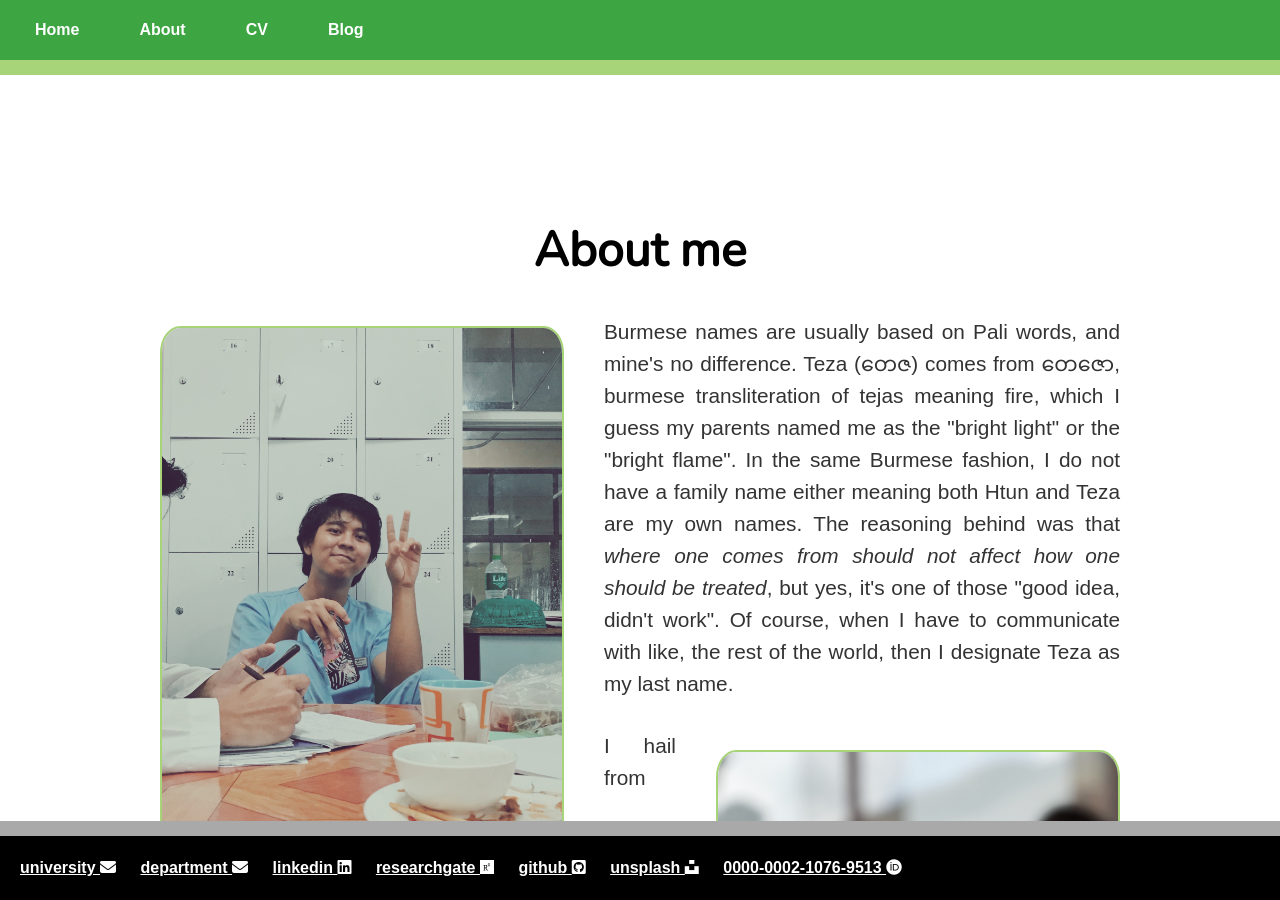
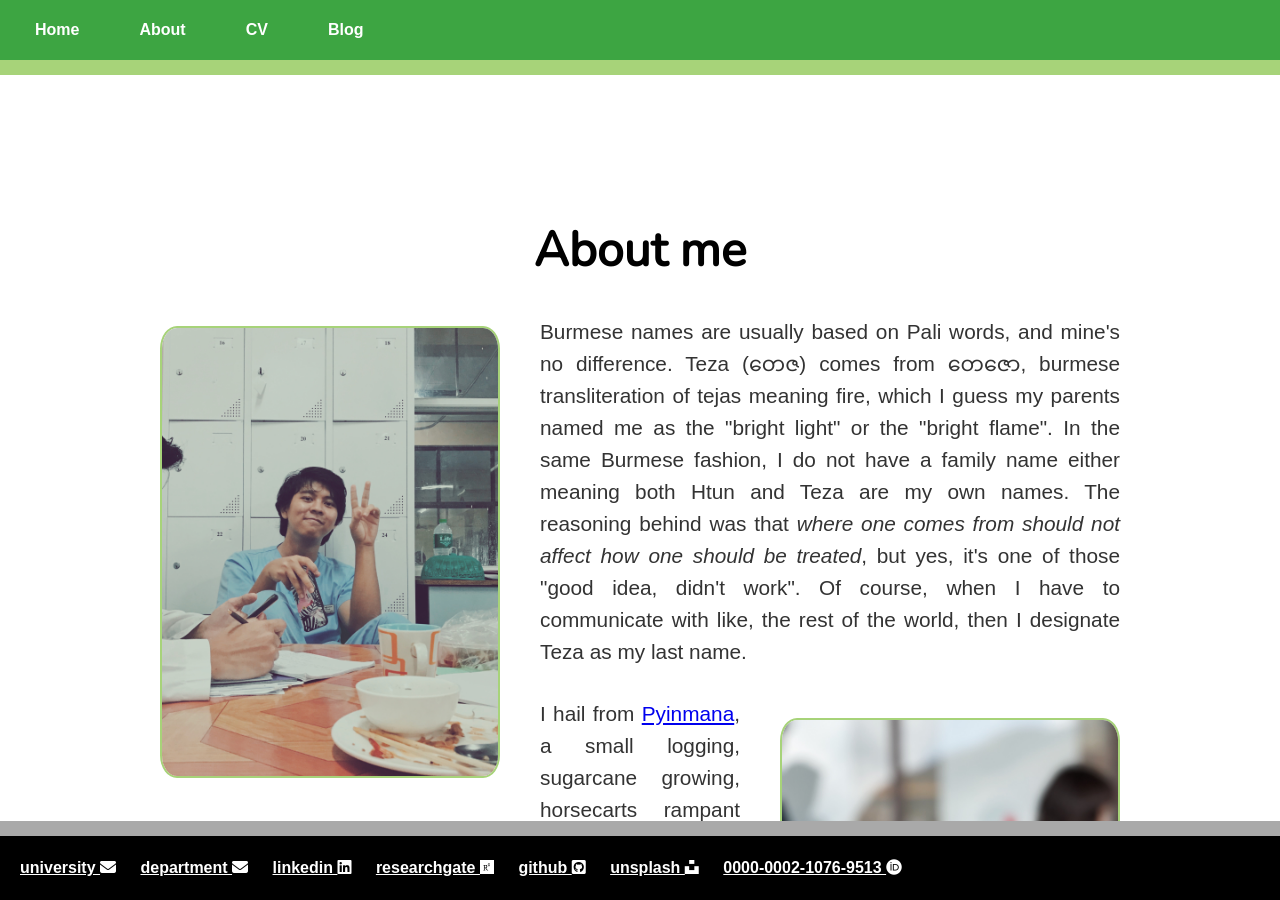
Before and after one commit to finerbrighterlighter/finerbrighterlighter.github.io, a Jekyll site: the page built from about/index.html, in a window 1280 px wide and 900 px high. Built offline with Jekyll 4.4.1, drawn with Linux system fonts in a browser that asks for light colours; nearby versions of some CDN libraries; some web fonts are replaced.

Commit message:
PIXEL PUSH

```diff
--- a/about/index.html
+++ b/about/index.html
@@ -7,41 +7,41 @@ title: About me
 	<body>
 		<div class="square">
         	<div>
-			<img src="/image/bds2.JPG"  alt="This is an image of Htun Teza with a finger V sign." width="400" style="float: left; margin: 10px 40px 20px 0px;border-radius:5%;border: 2px solid #a7d379;">
+			<img src="/image/bds2.JPG"  alt="This is an image of Htun Teza with a finger V sign." width="35%" style="float: left; margin: 10px 40px 20px 0px;border-radius:5%;border: 2px solid #a7d379;">
 			</div>
 			<p> Burmese names are usually based on Pali words, and mine's no difference. Teza (တေဇ) comes from တေဇော, burmese transliteration of tejas meaning fire, which I guess my parents named me as the "bright light" or the "bright flame". In the same Burmese fashion, I do not have a family name either meaning both Htun and Teza are my own names. The reasoning behind was that <i>where one comes from should not affect how one should be treated</i>, but yes, it's one of those "good idea, didn't work". Of course, when I have to communicate with like, the rest of the world, then I designate Teza as my last name. </p>
 		</div>
 		<div class="square">
         	<div>
-			<img src="/image/hteza2.JPG"  alt="This is an image of Htun Teza with an egg." width="400" style="float: right; margin: 20px 0px 10px 40px;border-radius:5%;border: 2px solid #a7d379;">
+			<img src="/image/hteza2.JPG"  alt="This is an image of Htun Teza with an egg." width="35%" style="float: right; margin: 20px 0px 10px 40px;border-radius:5%;border: 2px solid #a7d379;">
 			</div>
 			<p> I hail from <a href="https://en.wikipedia.org/wiki/Pyinmana">Pyinmana</a>, a small logging, sugarcane growing, horsecarts rampant town in the middle of Burma. As I hit ten, they told me we are no longer Pyinmana, but <a href="https://en.wikipedia.org/wiki/Naypyidaw">Naypyidaw</a> is swallowing us and a bunch of neighboring small towns into one big empty capital of Myanmar. And that's the story how I randomly became a city dweller from a rural bumpkin overnight.</p>
 			<p> I stayed in my hometown for the first 14 years of my life, at Basic Education Middle School 2 Pyinmana, affectionately known as Kanna (<i>lake-side</i>) school. For High school, I transferred to a boarding school called Nyaung Pin Lay (<i>small banyan</i>) in Lanmaddaw township of Yangon. Of course, the system back then still required us to take classes in state schools to be eligible for matriculation examinations so I attended Basic Education High School 2 of Lanmaddaw.</p>
 		</div>
 		<div class="square">
         	<div>
-			<img src="/image/bds1.JPG"  alt="This is an image of Htun Teza with a doctor gown." width="400" style="float: left; margin: 10px 40px 20px 0px;border-radius:5%;border: 2px solid #a7d379;">
+			<img src="/image/bds1.JPG"  alt="This is an image of Htun Teza with a doctor gown." width="35%" style="float: left; margin: 10px 40px 20px 0px;border-radius:5%;border: 2px solid #a7d379;">
 			</div>
 			<p> After I graduated high school in 2012, I joined the <a href="http://udmyangon-edu.com/">University of  Dental Medicine</a> which I still cannot figure out why I did so. I knew myself going in that I am not very good at communcations, relations, and that I demand for closure in everything. As expected, I greatly abhorred being a clinician; medicine is as much of arts as it is science. YOu do your best and wait for the results. The fact that it did not have a yes or no outcome constantly stressed me out; having to say "okay, it seems it is better <i>than the last time</i>" never felt natural to me.</p>
 			<p> So, as every university student who did not enjoy their time in class, I was always looking for extracurricular activities which would keep me away from the dental chair. I was always offering the postgraduate students to help them out with their research, be it data collection for their research, manual inputs into a SPSS or even format and grammar check for their documents. I was lucky enough to be noticed by the professor and lectures in the Department of Preventive and Community Dentistry (<i>PCD</i>), relatively the most active group in the university.</p>
 		</div>
 		<div class="square">
         	<div>
-			<img src="/image/professor.png"  alt="Professor Ko Ko Soe recommends Htun Teza for the masters degree program." width="250" style="float: right; margin: 20px 0px 10px 40px;border-radius:5%;border: 2px solid #a7d379;">
-			<img src="/image/rector.png"  alt="Rector Professor Shwe Toe recommends Htun Teza for the masters degree program." width="250" style="float: left; margin: 10px 40px 20px 0px;border-radius:5%;border: 2px solid #a7d379;">
+			<img src="/image/professor.png"  alt="Professor Ko Ko Soe recommends Htun Teza for the masters degree program." width="25%" style="float: right; margin: 20px 0px 10px 40px;border-radius:5%;border: 2px solid #a7d379;">
+			<img src="/image/rector.png"  alt="Rector Professor Shwe Toe recommends Htun Teza for the masters degree program." width="25%" style="float: left; margin: 10px 40px 20px 0px;border-radius:5%;border: 2px solid #a7d379;">
 			</div>
 			<p> They were very kind for making me aware that there's more to health sciences than being a clinician. They told me that there are people who figures out <i>what and how to do for which</i> so that the clinicians can practice. They gave me hours out of their own time to teach the basics of descriptive analysis, which was not part of the cirriculum, and invite me to the relevant courses or workshops. A masters degree program fo medical epidemiology was recommended to me so, I joined the program at <a href="https://www.rama.mahidol.ac.th/ceb/">Department of Clinical Epidemiology and Biostatistics</a>, Mahidol Univeristy six months after I finished my bachelor's degree, with the recommendation of the rector of the university and the head of the PCD department. </p>
 		</div>
 			<p> I insisted against the recommended program and did my masters in data science for health care, which I believe is the best decision I made in recent years. The initial learning curves were huge, but on the hindsight, I met the best people possible to guide me back on the path, attentive lecturers and collaborative classmates. I constructed risk prediction models for a periodontal disease, and one thing I was fascinated by the experience was using secondary data for the study. In the past, I had helped with subject recruitments or surveys for a couple of research projects, but I was charmed by the concept of reusing data collected for other purposes. </p>
 		<div class="square">
         	<div>
-			<img src="/image/msc1.JPG"  alt="This is an image of Htun Teza talking at Msc orientation." width="400" style="float: right; vertical-align: top; margin: 20px 0px 10px 40px;border-radius:5%;border: 2px solid #a7d379;">
+			<img src="/image/msc1.JPG"  alt="This is an image of Htun Teza talking at Msc orientation." width="35%" style="float: right; vertical-align: top; margin: 20px 0px 10px 40px;border-radius:5%;border: 2px solid #a7d379;">
 			</div>
 			<p> Medical records are the longitudinal data of the patients followed up passively, and could have been used for much more purposes. When I was made aware that our department was undertaking <a href="https://www.rama.mahidol.ac.th/ceb/CEBdatawarehouse">a project</a> to extract the electronic medical records from Ramathibodi Hospital, I asked for an opportunity to join the data warehouse team. I took upon myself on curating for the Surgery project, which extracts the operative records to link with other medical parameters as required for each researcher’s goals, and I was invited to join the hypertension project midway as well. It is a great learning experience, from receiving the medical data and blinding them to exporting the dataset with those features the researchers hypothesize to be correlated. After I graduated, I joined the department back as a graduate research assistant for Data Science and Clinical Informatics division.</p>
 		</div>
 		<div class="square">
         	<div>
-			<img src="/image/feature.jpg"  alt="This is an image of Htun Teza talking featured on Department Student Corner." width="400" style="float: left; margin: 10px 40px 20px 0px;border-radius:5%;border: 2px solid #a7d379;">
+			<img src="/image/feature.jpg"  alt="This is an image of Htun Teza talking featured on Department Student Corner." width="35%" style="float: left; margin: 10px 40px 20px 0px;border-radius:5%;border: 2px solid #a7d379;">
 			</div>
 			<p> Of course, it is not without struggles, the series of meetings when we cannot identify such parameters, pondering between extracting from other databases, imputing, replacing it or even dropping, a ton of missing values and uneven time steps or follow ups. It has been an exciting adventure, and I am convinced that we could be doing more, manually or even with automated pipelines set in places. This requires more research, studies, experiments, validations; this is a feat to overcome and I want to be a part of it. I am always looking for opportunity to work with unstructured data in addition to structured data of EHR systems, complementing the experience gained at my current position.</p>
 		</div>
--- a/cv/index.html
+++ b/cv/index.html
@@ -10,7 +10,7 @@ title: Curriculum vitae
 	<h3>August 2021 - Present</h3>
 		<div class="square">
 				<div>
-					<img src="/image/ceb.png"  alt="This is an image of Department of Clinical Epidemiology and Biostatistic's logo." width="300" style="float: left; margin: 10px 40px 20px 10px;border-radius:5%;">
+					<img src="/image/ceb.png"  alt="This is an image of Department of Clinical Epidemiology and Biostatistic's logo." width="30%" style="float: left; margin: 10px 40px 20px 10px;border-radius:5%;">
 				</div>
 					<p><b>Graduate Research Assistant, Data Science and Clinical Informatics Division</b></p>
 					<p><a href="https://www.rama.mahidol.ac.th/ceb/">Department of Clinical Epidemiology and Biostatistics</a>, <a href="https://www.rama.mahidol.ac.th">Faculty of Medicine Ramathibodi Hospital</a>, Mahidol University, Bangkok, Thailand</p><br>
@@ -20,7 +20,7 @@ title: Curriculum vitae
 	<h3>July 2019 - July 2021</h3>
 			<div class="square">
 				<div>
-					<img src="/image/rama.png"  alt="This is an image of Faculty of Medicine Ramathibodi Hospital's logo." width="300" style="float: left; margin: 10px 40px 50px 10px;border-radius:5%;">
+					<img src="/image/rama.png"  alt="This is an image of Faculty of Medicine Ramathibodi Hospital's logo." width="30%" style="float: left; margin: 10px 40px 50px 10px;border-radius:5%;">
 				</div>
 					<p><b>Master of Science (Data Science for Healthcare)</b></p>
 					<p><a href="https://mahidol.ac.th/">Mahidol University</a>, Bangkok, Thailand </p>
@@ -36,7 +36,7 @@ title: Curriculum vitae
 	<h3>December 2012 - December 2018</h3>
 			<div class="square">
 				<div>
-					<img src="/image/udmy.png"  alt="This is an image of University of Dental Medicine Yangon's logo." width="100" style="float: left; margin: 10px 150px 20px 100px;border-radius:5%;">
+					<img src="/image/udmy.png"  alt="This is an image of University of Dental Medicine Yangon's logo." width="15%" style="float: left; margin: 10px 150px 20px 100px;border-radius:5%;">
 				</div>
 					<p><b>Bachelor of Dental Surgery</b></p>
 					<p><a href="http://udmyangon-edu.com/">University of Dental Medicine</a>, Yangon, Myanmar</p> <br> <br>
--- a/index.html
+++ b/index.html
@@ -7,13 +7,13 @@ title: Home
 	<h1>Htun Teza</h1>
 	<div class="square">
         	<div>
-			<img src="/image/hteza.JPG"  alt="This is an image of Htun Teza." width="350" style="float: left; margin: 10px 40px 20px 0px;border-radius:5%;border: 2px solid #a7d379;">
+			<img src="/image/hteza.JPG"  alt="This is an image of Htun Teza." width="30%" style="float: left; margin: 10px 40px 20px 0px;border-radius:5%;border: 2px solid #a7d379;">
 		</div>
 		<p> From Myanmar (Burma), but I consider myself a citizen of where I am sleeping today. I did practice dentistry as my undergraduate study until the graduation in 2018 and never looked back since. Currently based in Bangkok Thailand, I am working in the field of health care research, concentrating in data science and clinical data research. Mainly interested in secondary data research, I am enthused to explore why we should reuse, what we should reuse, how we should reuse regarding electronic medical records and data collected for other purposes. I mainly work with Python with occasional R for resource limitations.</p>
 	</div>
 	<div class="square">
         	<div>
-			<iframe allow="encrypted-media *" style="width:300px;height:400px;overflow:hidden;background:transparent;align:right;float:right;margin: 20px 0px 50px 40px;border-radius:5%;border: 2px solid #a7d379;" sandbox="allow-forms allow-popups allow-same-origin allow-scripts allow-storage-access-by-user-activation allow-top-navigation-by-user-activation" src="https://embed.music.apple.com/th/playlist/replay-2022/pl.rp-755XHRnNGGR6"></iframe>
+			<iframe allow="encrypted-media *" style="width:30%;height:auto;overflow:hidden;background:transparent;align:right;float:right;margin: 20px 0px 50px 40px;border-radius:5%;border: 2px solid #a7d379;" sandbox="allow-forms allow-popups allow-same-origin allow-scripts allow-storage-access-by-user-activation allow-top-navigation-by-user-activation" src="https://embed.music.apple.com/th/playlist/replay-2022/pl.rp-755XHRnNGGR6"></iframe>
 			</div>
 		<p>In my free time, I prefer to keep myself in my room, listening to music, walking around with a headset, watching sitcoms or anime on repeat. Watching people watch the shows I enjoyed is a guilty pleasure but I am not proud that I am encouraging copyrights infringements.</p>
 		<p>Here's a playlist of my most listened songs in 2022,
```
